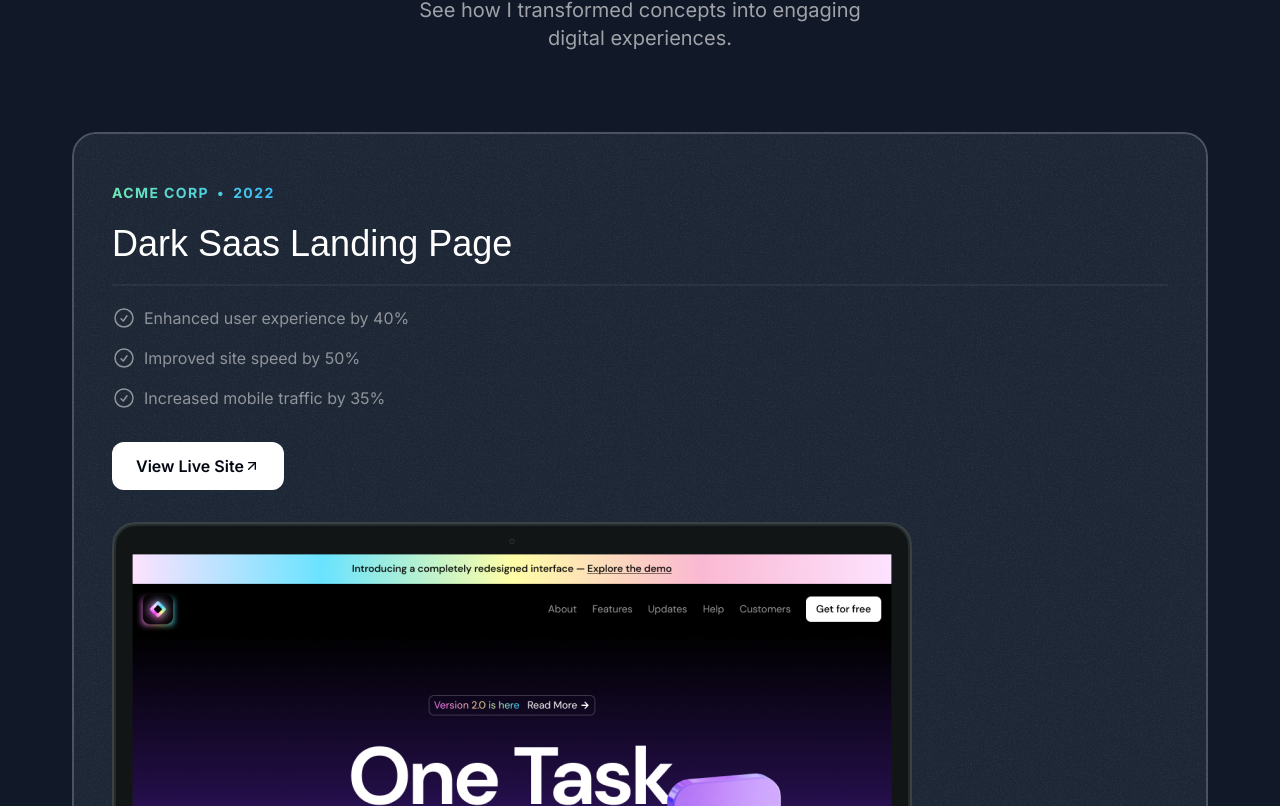
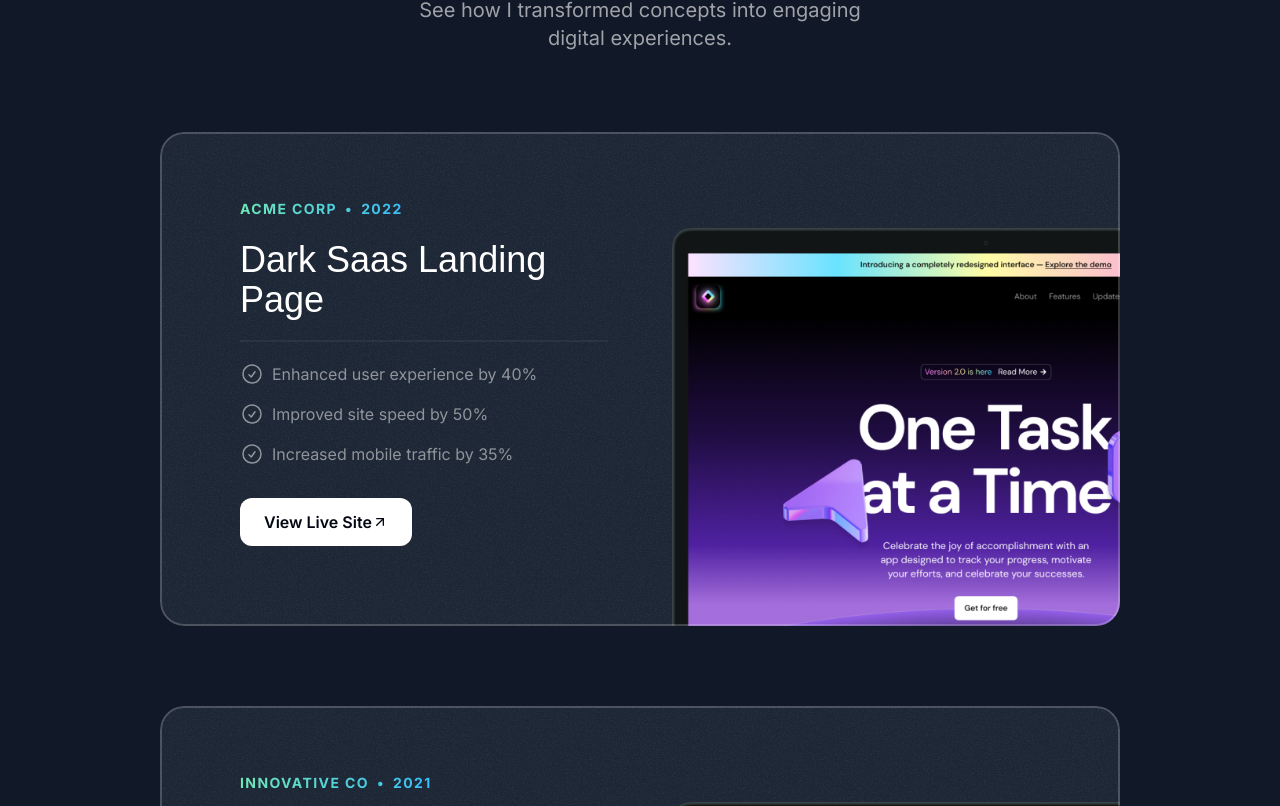
Before and after one commit to DHatchie/React-NJS-Website, a Next.js app: page / in a window 1280 px wide. Shown: the part 1134-1940 px from the top of the page. Built offline with nearby package versions, Linux system fonts and the light colour scheme; a web font is replaced by a local one.

Commit message:
Large view Projects section

```diff
--- a/src/app/globals.css
+++ b/src/app/globals.css
@@ -11,3 +11,9 @@
     @apply absolute inset-0 left-1/2 top-1/2 -translate-x-1/2 -translate-y-1/2 rounded-full border-2 border-emerald-300/5 shadow-[0_0_80px_inset] shadow-emerald-300/5;
   }
 }
+
+@layer utilities {
+  .container {
+    @apply lg:max-w-5xl
+  }
+}
--- a/src/sections/Projects.tsx
+++ b/src/sections/Projects.tsx
@@ -70,11 +70,13 @@
           {portfolioProjects.map((project) => (
             <div
               key={project.title}
-              className="relative z-0 overflow-hidden rounded-3xl bg-gray-800 p-8 px-8 pt-8 after:absolute after:inset-0 after:z-10 after:rounded-3xl after:outline after:outline-2 after:-outline-offset-2 after:outline-white/20 after:content-[''] after:pointer-events-none md:pt-12 md:px-10"
+              className="relative z-0 overflow-hidden rounded-3xl bg-gray-800 p-8 px-8 pt-8 after:absolute after:inset-0 after:z-10 after:rounded-3xl after:outline after:outline-2 after:-outline-offset-2 after:outline-white/20 after:content-[''] after:pointer-events-none md:pt-12 md:px-10 lg:pt-16 lg:px-20"
             >
               <div className='absolute inset-0 -z-10 opacity-5' style={{
                 backgroundImage: `url(${grainImage.src})`
               }}></div>
+              <div className='lg:grid lg:grid-cols-2 lg:gap-16'>
+                <div className='lg:pb-12'>
                   <div className='inline-flex gap-2 bg-gradient-to-r from-emerald-300 to-sky-400 bg-clip-text text-sm font-bold uppercase tracking-widest text-transparent'>
                     <span>{project.company}</span>
                     <span>&bull;</span>
@@ -96,11 +98,15 @@
                       <ArrowUpright className='size-4' />
                     </button>
                   </a>
+                </div>
+                <div className='relative'>
                   <Image
                     src={project.image}
                     alt={project.title}
-                className='-mb-4 mt-8 md:-mb0'
+                    className='-mb-4 mt-8 md:-mb-0 lg:mt-8 lg:absolute lg:h-full lg:w-auto lg:max-w-none'
                   />
+                </div>
+              </div>
             </div>
           ))}
         </div>
```
Lines whose indentation alone changed are shown as unchanged.
